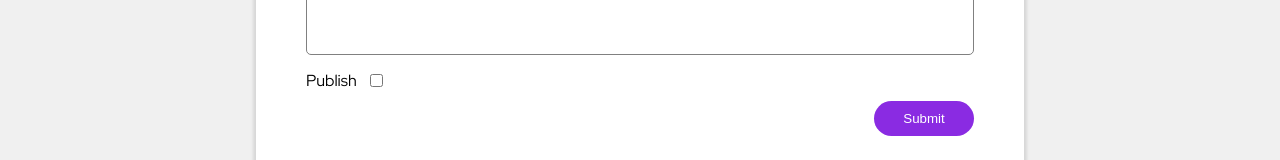
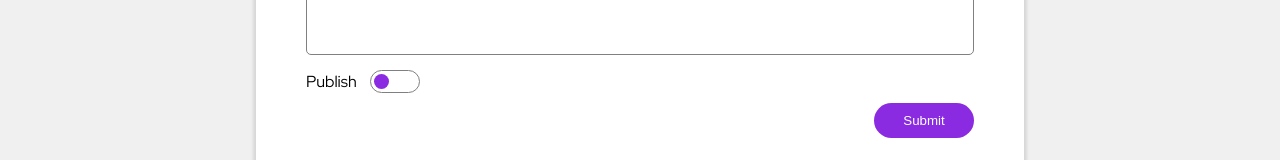
Before and after one commit to dumb-programmer/blog-api, a React (Vite) app in the folder blog-admin/: page /posts/create in a window 1280 px wide. Shown: the part 453-613 px from the top of the page. Built offline with nearby package versions, Linux system fonts and the light colour scheme; sample sign-in values are in the browser's storage.

Commit message:
Define styles for toggle, errorr messages and invalid input

```diff
--- a/blog-admin/src/styles/Form.css
+++ b/blog-admin/src/styles/Form.css
@@ -19,7 +19,7 @@
     resize: none;
 }
 
-.form-control>input:focus, .form-control>textarea:focus {
+input:focus, .form-control>textarea:focus {
     outline: 1px solid blueviolet;
 }
 
@@ -29,6 +29,10 @@
     border-radius: 20px;
     padding: 10px;
     min-width: 100px;
+    max-height: 37px;
+    display: flex;
+    justify-content: center;
+    align-items: center;
     transition: transform .1s;
     cursor: pointer;
     transition: background-color .2s;
@@ -76,3 +80,46 @@
 .secondary-btn:hover {
     background-color: rgb(211, 210, 210);
 }
+
+.toggle {
+    align-items: center;
+    appearance: none;
+    min-width: 50px;
+    min-height: 20px;
+    border: 1px solid grey;
+    border-radius: 13px;
+    cursor: pointer;
+}
+
+.toggle, .toggle::after {
+    transition: background-color, transform .25s;
+}
+
+.toggle:checked {
+    background-color: blueviolet;
+}
+
+.toggle::after {
+    content: "";
+    display: block;
+    margin: 3px;
+    height: 15px;
+    width: 15px;
+    border-radius: 50%;
+    background-color: blueviolet;
+}
+
+.toggle:checked::after {
+    background-color: #fff;
+    transform: translateX(26px);
+}
+
+.error-message {
+    font-size: 0.7rem;
+    display: block;
+    color: red;
+}
+
+.input__invalid {
+    border: 1px solid red !important;
+}
```
